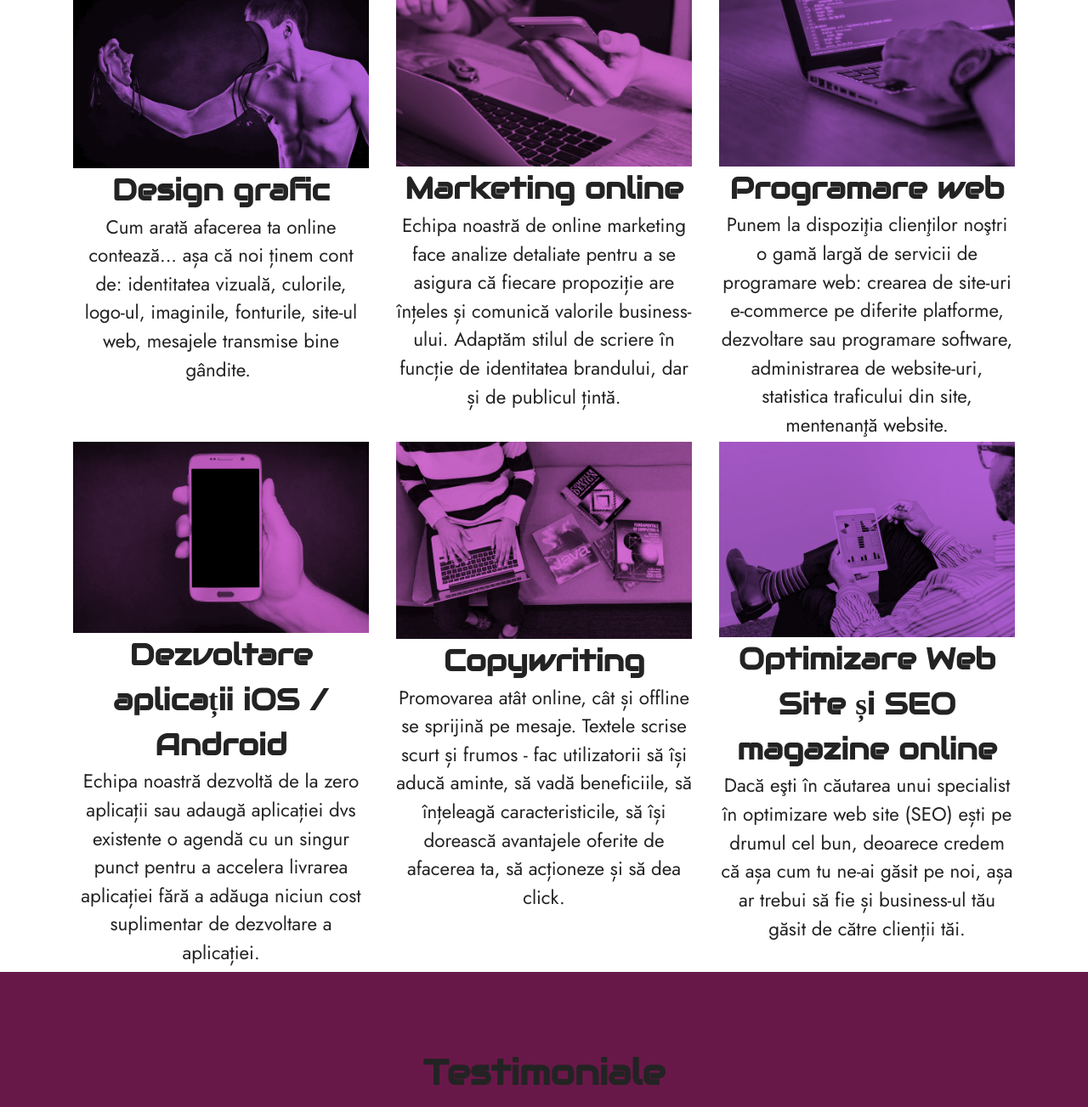
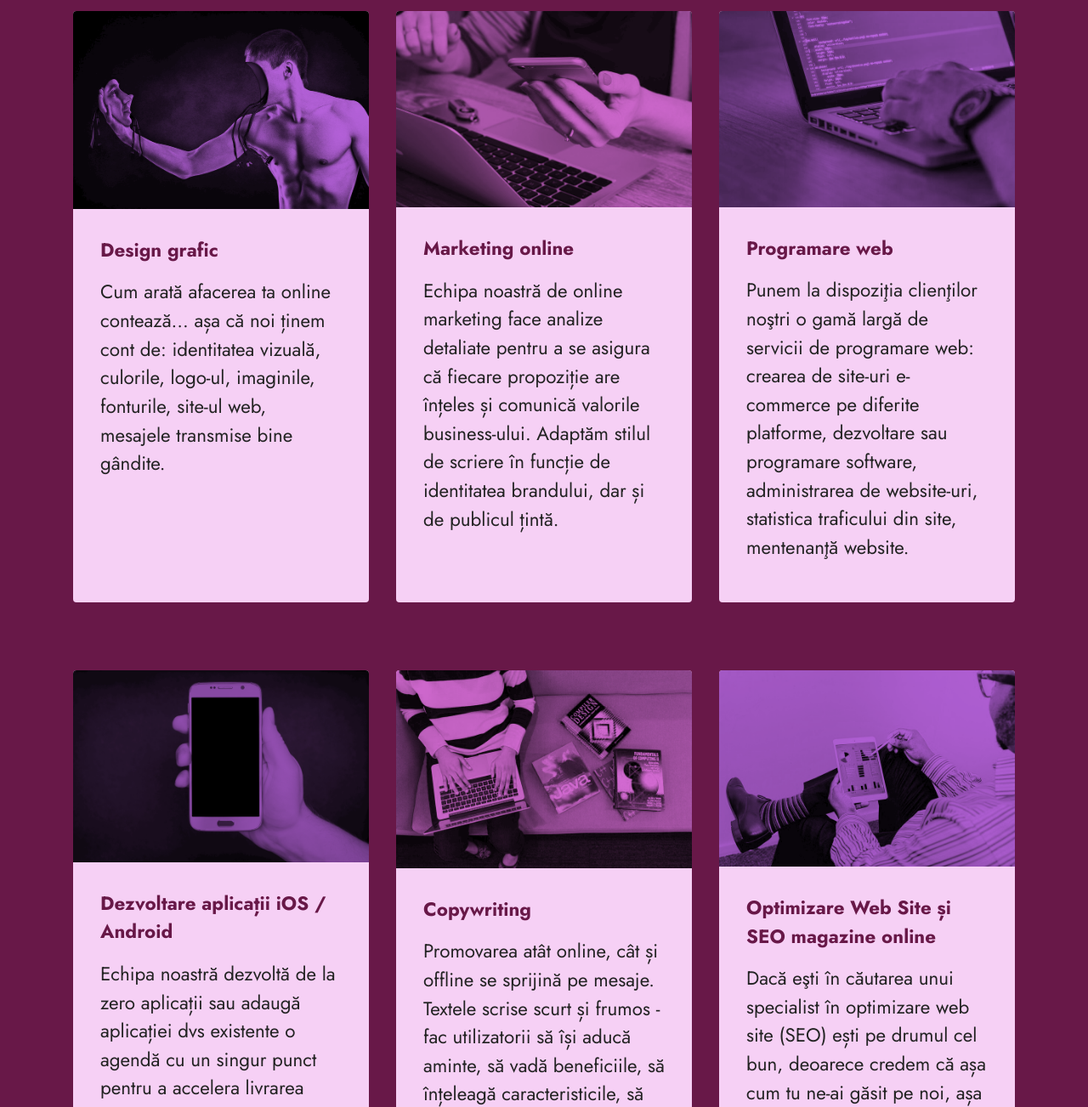
Before and after one commit to biancai27/Scorpion-Tech, a plain HTML site: page servicii.html in a window 1280 px wide. Shown: the part 740-2043 px from the top of the page at 85% size. Drawn offline with Linux system fonts and the light colour scheme; files whose address does not match are found by name.

Commit message:
Revert "Update servicii.html"
This reverts commit 7af97a2bb75534168d9dba98d6e61730a5ea0303.

```diff
--- a/servicii.html
+++ b/servicii.html
@@ -24,13 +24,15 @@
   <link rel="stylesheet" href="https://fonts.googleapis.com/css?family=Jost:100,200,300,400,500,600,700,800,900,100i,200i,300i,400i,500i,600i,700i,800i,900i&display=swap">
   <link rel="preload" as="style" href="assets/mobirise/css/mbr-additional.css"><link rel="stylesheet" href="assets/mobirise/css/mbr-additional.css" type="text/css">
 
-
+  <style>
+    .castravete {color: #f6d0f5;}
+  </style>
 
 
 </head>
 <body>
 
-  <section data-bs-version="5.1" class="menu menu2 cid-tqhHa3ymQk" id="menu2-13">
+  <div data-bs-version="5.1" class="menu menu2 cid-tqhHa3ymQk" id="menu2-13">
 
     <nav class="navbar navbar-dropdown navbar-fixed-top navbar-expand-lg">
         <div class="container">
@@ -59,7 +61,7 @@
             </div>
         </div>
     </nav>
-</section>
+</div>
 
 <section data-bs-version="5.1" class="header6 cid-ts0XR0YhOD" id="header6-1l">
 
@@ -80,121 +82,104 @@
     </div>
 </section>
 
-<section data-bs-version="5.1" class="team1 cid-tthb1Yyukb" id="team1-23">
-
-
+<section data-bs-version="5.1" class="features3 cid-ts0SxQ4Fs0" id="features3-1j">
 
 
     <div class="container">
-        <div class="row justify-content-center">
-            <div class="col-12">
-                <h2 class="mbr-section-title mbr-fonts-style align-center mb-4 display-2"><strong>Ce vă putem oferi?</strong></h2>
+        <div class="mbr-section-head">
+            <h2 class="mbr-section-title mbr-fonts-style align-center mb-0 display-2"><strong>C</strong>e vă<strong>&nbsp;putem oferi:</strong></h2>
 
-            </div>
-            <div class="col-sm-6 col-lg-4">
-                <div class="card-wrap">
-                    <div class="image-wrap">
+        </div>
+
+        <div class="row mt-4">
+            <div class="item features-image сol-12 col-md-6 col-lg-4">
+                <div class="item-wrapper">
+                    <div class="item-img">
                         <img src="assets/images/design-800x535.png" alt="Un bărbat la bustul gol ce ține în mână jumătate din fața sa">
                     </div>
-                    <div class="content-wrap">
-                        <h3 class="mbr-section-title card-title mbr-fonts-style align-center m-0 display-5"><strong>Design grafic</strong></h3>
+                    <div class="item-content">
+                        <h3 class="item-title mbr-fonts-style display-7"><strong>Design grafic</strong></h3>
 
-                        <p class="card-text mbr-fonts-style align-center display-7">Cum arată afacerea ta online contează... așa că noi ținem cont de: identitatea vizuală, culorile, logo-ul, imaginile, fonturile, site-ul web, mesajele transmise bine gândite.&nbsp;<br><br><br></p>
+                        <p class="mbr-text mbr-fonts-style mt-3 display-7">Cum arată afacerea ta online contează... așa că noi ținem cont de: identitatea vizuală, culorile, logo-ul, imaginile, fonturile, site-ul web, mesajele transmise bine gândite.&nbsp;</p>
+                    </div>
 
-
-                    </div>
                 </div>
             </div>
-
-            <div class="col-sm-6 col-lg-4">
-                <div class="card-wrap">
-                    <div class="image-wrap">
+            <div class="item features-image сol-12 col-md-6 col-lg-4">
+                <div class="item-wrapper">
+                    <div class="item-img">
                         <img src="assets/images/marketing-800x531.png" alt="O femeie ce are un laptop în fața sa și ține un telefon în mână">
                     </div>
-                    <div class="content-wrap">
-                        <h3 class="mbr-section-title card-title mbr-fonts-style align-center m-0 display-5"><strong>Marketing online</strong></h3>
+                    <div class="item-content">
+                        <h3 class="item-title mbr-fonts-style display-7"><strong>Marketing online</strong></h3>
 
-                        <p class="card-text mbr-fonts-style align-center display-7">Echipa noastră de online marketing face analize detaliate pentru a se asigura că fiecare propoziție are înțeles și comunică valorile business-ului. Adaptăm stilul de scriere în funcție de identitatea brandului, dar și de publicul țintă.<br><br></p>
+                        <p class="mbr-text mbr-fonts-style mt-3 display-7">Echipa noastră de online marketing face analize detaliate pentru a se asigura că fiecare propoziție are înțeles și comunică valorile business-ului. Adaptăm stilul de scriere în funcție de identitatea brandului, dar și de publicul țintă.</p>
+                    </div>
 
-
-                    </div>
                 </div>
             </div>
-
-            <div class="col-sm-6 col-lg-4">
-                <div class="card-wrap">
-                    <div class="image-wrap">
+            <div class="item features-image сol-12 col-md-6 col-lg-4">
+                <div class="item-wrapper">
+                    <div class="item-img">
                         <img src="assets/images/programare-1-800x530.png" alt="O persoană cu ceas pe mână ce scrie cod pe un laptop">
                     </div>
-                    <div class="content-wrap">
-                        <h3 class="mbr-section-title card-title mbr-fonts-style align-center m-0 display-5"><strong>Programare web</strong></h3>
+                    <div class="item-content">
+                        <h3 class="item-title mbr-fonts-style display-7"><strong>Programare web</strong></h3>
 
-                        <p class="card-text mbr-fonts-style align-center display-7">Punem la dispoziţia clienţilor noştri o gamă largă de servicii de programare web: crearea de site-uri e-commerce pe diferite platforme, dezvoltare sau programare software, administrarea de website-uri, statistica traficului din site, mentenanţă website.</p>
+                        <p class="mbr-text mbr-fonts-style mt-3 display-7">Punem la dispoziţia clienţilor noştri o gamă largă de servicii de programare web: crearea de site-uri e-commerce pe diferite platforme, dezvoltare sau programare software, administrarea de website-uri, statistica traficului din site, mentenanţă website.</p>
+                    </div>
 
-
-                    </div>
                 </div>
             </div>
-
-
         </div>
     </div>
 </section>
 
-<section data-bs-version="5.1" class="team1 cid-tthcFKOLeP" id="team1-24">
-
-
+<section data-bs-version="5.1" class="features3 cid-ts0V7pJVUV" id="features3-1k">
 
 
     <div class="container">
-        <div class="row justify-content-center">
 
-            <div class="col-sm-6 col-lg-4">
-                <div class="card-wrap">
-                    <div class="image-wrap">
-                        <img src="assets/images/iphone-1800x1166.png" alt="Un telefon Samsung alb ținut în mâna unei persoane">
+        <div class="row mt-4">
+            <div class="item features-image сol-12 col-md-6 col-lg-4">
+                <div class="item-wrapper">
+                    <div class="item-img">
+                        <img src="assets/images/dezvoltareaplicatii-800x518.png" alt="Un telefon Samsung alb ținut în mâna unei persoane">
                     </div>
-                    <div class="content-wrap">
-                        <h3 class="mbr-section-title card-title mbr-fonts-style align-center m-0 display-5"><strong>Dezvoltare aplicații iOS / Android</strong></h3>
+                    <div class="item-content">
+                        <h3 class="item-title mbr-fonts-style display-7"><strong>Dezvoltare aplicații iOS / Android</strong></h3>
 
-                        <p class="card-text mbr-fonts-style align-center display-7">Echipa noastră dezvoltă de la zero aplicații sau adaugă aplicației dvs existente o agendă cu un singur punct pentru a accelera livrarea aplicației fără a adăuga niciun cost suplimentar de dezvoltare a aplicației.</p>
+                        <p class="mbr-text mbr-fonts-style mt-3 display-7">Echipa noastră dezvoltă de la zero aplicații sau adaugă aplicației dvs existente o agendă cu un singur punct pentru a accelera livrarea aplicației fără a adăuga niciun cost suplimentar de dezvoltare a aplicației.</p>
+                    </div>
 
-
-                    </div>
                 </div>
             </div>
-
-            <div class="col-sm-6 col-lg-4">
-                <div class="card-wrap">
-                    <div class="image-wrap">
+            <div class="item features-image сol-12 col-md-6 col-lg-4">
+                <div class="item-wrapper">
+                    <div class="item-img">
                         <img src="assets/images/copywriting-1-800x534.png" alt="femeie ce stă jos și scrie la laptop în timp ce în partea sa dreaptă are 3 cărți">
                     </div>
-                    <div class="content-wrap">
-                        <h3 class="mbr-section-title card-title mbr-fonts-style align-center m-0 display-5"><strong>Copywriting</strong></h3>
+                    <div class="item-content">
+                        <h3 class="item-title mbr-fonts-style display-7"><strong>Copywriting</strong></h3>
 
-                        <p class="card-text mbr-fonts-style align-center display-7">Promovarea atât online, cât și offline se sprijină pe mesaje. Textele scrise scurt și frumos - fac utilizatorii să își aducă aminte, să vadă beneficiile, să înțeleagă caracteristicile, să își dorească avantajele oferite de afacerea ta, să acționeze și să dea click.<br><br><br></p>
+                        <p class="mbr-text mbr-fonts-style mt-3 display-7">Promovarea atât online, cât și offline se sprijină pe mesaje. Textele scrise scurt și frumos - fac utilizatorii să își aducă aminte, să vadă beneficiile, să înțeleagă caracteristicile, să își dorească avantajele oferite de afacerea ta, să acționeze și să dea click.</p>
+                    </div>
 
-
-                    </div>
                 </div>
             </div>
-
-            <div class="col-sm-6 col-lg-4">
-                <div class="card-wrap">
-                    <div class="image-wrap">
+            <div class="item features-image сol-12 col-md-6 col-lg-4">
+                <div class="item-wrapper">
+                    <div class="item-img">
                         <img src="assets/images/seo-800x530.png" alt="un bărbat ce stă jos și analizează graficele de pe o tabletă albă">
                     </div>
-                    <div class="content-wrap">
-                        <h3 class="mbr-section-title card-title mbr-fonts-style align-center m-0 display-5"><strong>Optimizare Web Site și SEO magazine online</strong></h3>
+                    <div class="item-content">
+                        <h3 class="item-title mbr-fonts-style display-7"><strong>Optimizare Web Site și SEO magazine online</strong></h3>
 
-                        <p class="card-text mbr-fonts-style align-center display-7">Dacă eşti în căutarea unui specialist în optimizare web site (SEO) ești pe drumul cel bun, deoarece credem că așa cum tu ne-ai găsit pe noi, așa ar trebui să fie și business-ul tău găsit de către clienții tăi.<br><br></p>
+                        <p class="mbr-text mbr-fonts-style mt-3 display-7">Dacă eşti în căutarea unui specialist în optimizare web site (SEO) ești pe drumul cel bun, deoarece credem că așa cum tu ne-ai găsit pe noi, așa ar trebui să fie și business-ul tău găsit de către clienții tăi.</p>
+                    </div>
 
-
-                    </div>
                 </div>
             </div>
-
-
         </div>
     </div>
 </section>
@@ -207,7 +192,7 @@
 
 
     <div class="position-relative text-center">
-        <h2 class="mb-4 mbr-fonts-style display-2"><strong>Testimoniale</strong></h2>
+        <h2 class="castravete mb-4 mbr-fonts-style display-2"><strong>Testimoniale</strong></h2>
 
         <div class="embla" data-skip-snaps="true" data-align="center" data-loop="true" data-auto-play-interval="9" data-draggable="true">
             <div class="embla__viewport container-fluid">
```
